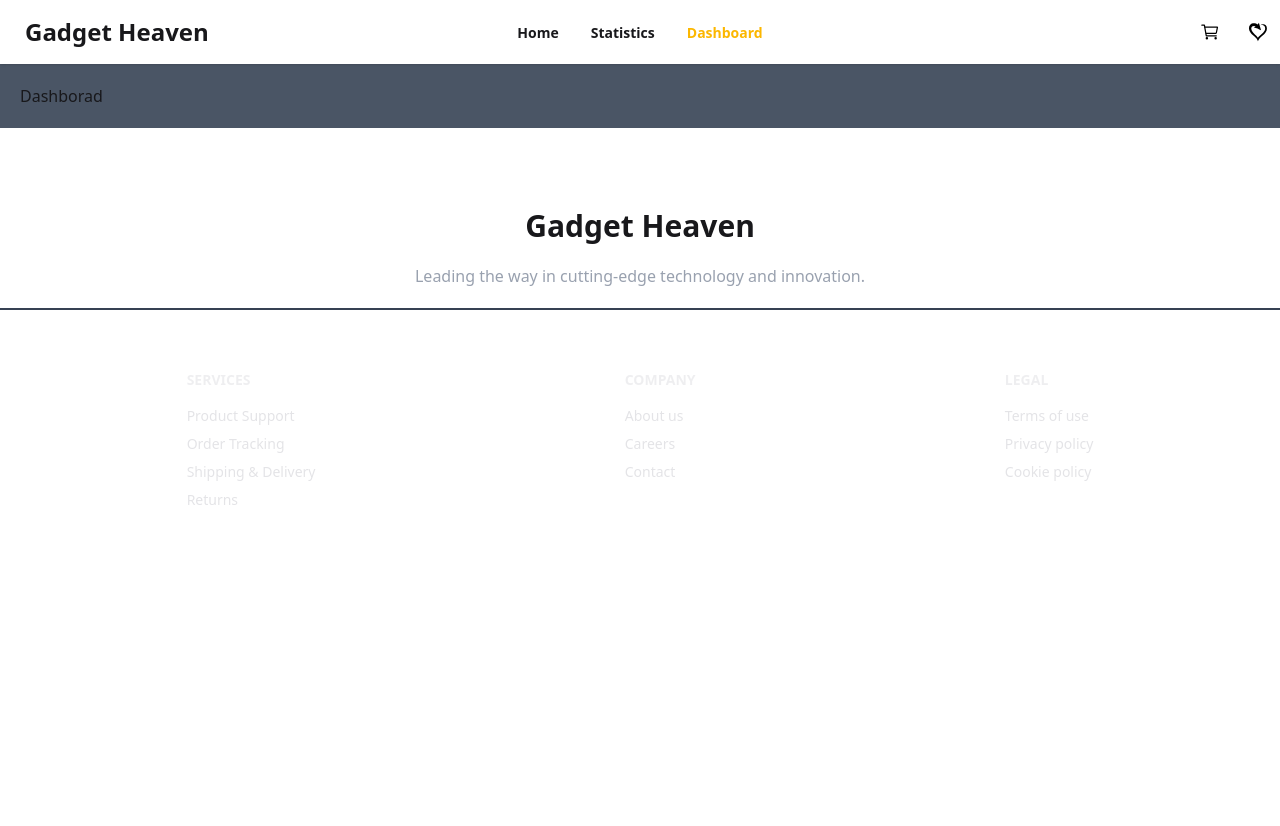
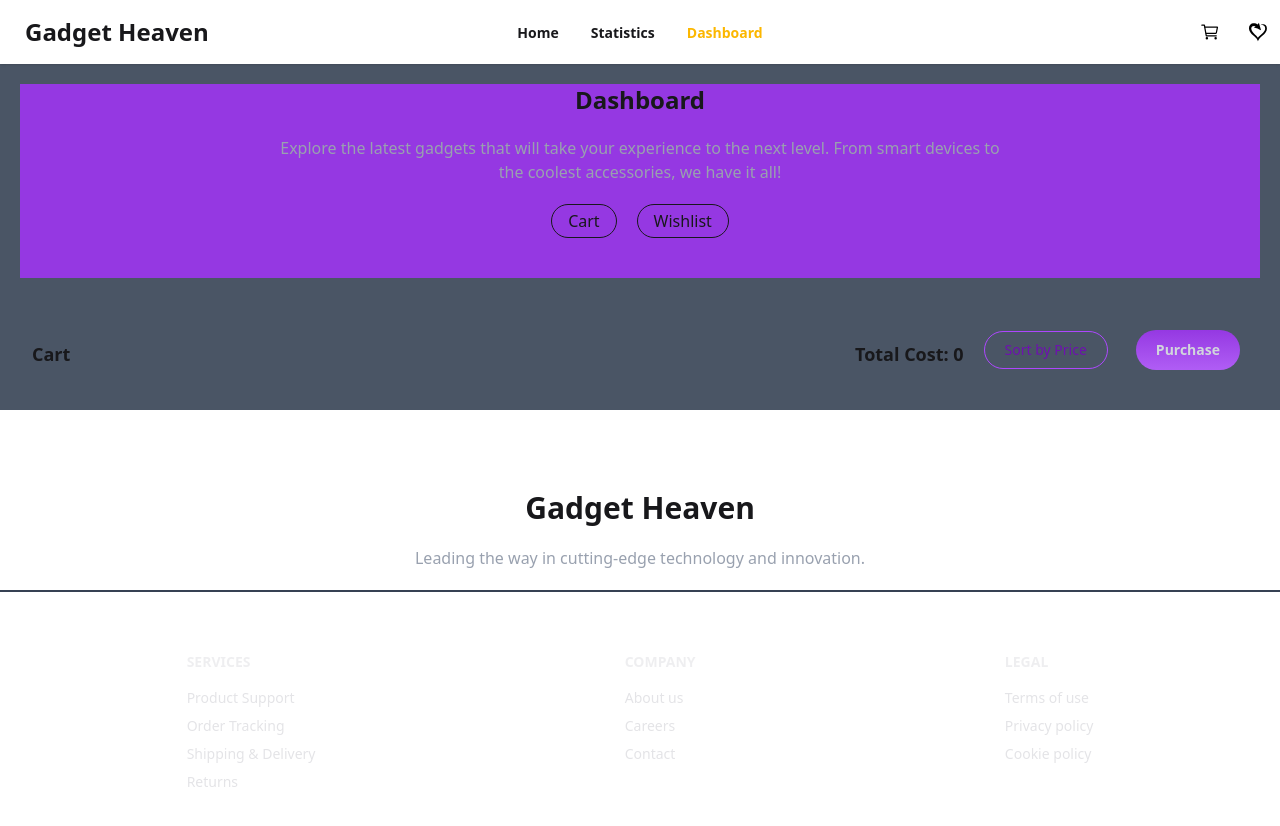
Before and after one commit to Shad-Bin-Abi-Aydid/Gadget-Heaven, a React (Vite) app: page /dashboard in a window 1280 px wide. Shown: the top 826 px of the page. Before the commit the page ends 800 px from the top, so only its background shows below. Built offline with nearby package versions, Linux system fonts and the light colour scheme.

Commit message:
Implement add-to-cart functionality with localStorage integration and dashboard display of stored cart data.

```diff
--- a/src/Pages/Dashboard.jsx
+++ b/src/Pages/Dashboard.jsx
@@ -1,11 +1,62 @@
-import React from 'react';
+import React, { useEffect, useState } from "react";
+import { getAllCartData } from "../utilities/localStroge";
+import Card from "../components/Card";
+import Heading from "../components/Heading";
 
 const Dashboard = () => {
-    return (
-        <div>
-            Dashborad
+  const [products, setProducts] = useState([]);
+
+  useEffect(() => {
+    const carts = getAllCartData();
+    setProducts(carts);
+  }, []);
+  const totalPrice = 0;
+
+  return (
+    <div>
+      <div className="text-center space-y-5 bg-[#9538E2] pb-10 mb-10">
+        <h1 className="text-2xl font-bold">Dashboard</h1>
+        <p className="text-gray-400">
+          Explore the latest gadgets that will take your experience to the next
+          level. From smart devices to <br /> the coolest accessories, we have
+          it all!
+        </p>
+        <div className="flex justify-center gap-5">
+          <button className="border-1 px-4 py-1 rounded-full">Cart</button>
+          <button className="border-1 px-4 py-1 rounded-full">Wishlist</button>
         </div>
-    );
+      </div>
+
+      {/* Carts Data */}
+      <div>
+
+        {/* Cart's info */}
+        <div className="flex flex-col md:flex-row justify-between items-center p-3">
+            <div>
+                <h3 className="text-lg font-bold">Cart</h3>
+            </div>
+            <div className="flex justify-center items-center gap-5">
+                <h3 className="text-lg font-bold">Total Cost: {totalPrice}</h3>
+                <button className="text-purple-800 text-sm px-5 py-2 text-center me-2 mb-2 border-1  rounded-full border-purple-500">Sort by Price</button>
+                <button className="text-gray-300 font-bold bg-gradient-to-b from-[#9538E2] to-[#b05df5] rounded-full text-sm px-5 py-2.5 text-center me-2 mb-2">Purchase</button>
+            </div>
+        </div>
+
+        {/* cart's */}
+        {
+
+        }
+      </div>
+
+      {
+        <div className="grid grid-cols-1 md:grid-cols-2 lg:grid-cols-3 gap-4 ">
+          {products.map((item) => (
+            <Card key={item.product_id} item={item}></Card>
+          ))}
+        </div>
+      }
+    </div>
+  );
 };
 
 export default Dashboard;
--- a/src/Pages/GadgetDetails.jsx
+++ b/src/Pages/GadgetDetails.jsx
@@ -2,16 +2,19 @@ import React, { useEffect, useState } from "react";
 import { useLoaderData, useParams } from "react-router-dom";
 import { GiSelfLove } from "react-icons/gi";
 import { IoCartOutline } from "react-icons/io5";
+import { addCartData } from "../utilities/localStroge";
 
 const GadgetDetails = () => {
   const data = useLoaderData();
   const { id } = useParams();
-  const [product, setProduct] = useState([data]);
+  const [product, setProduct] = useState(null);
 
   useEffect(() => {
     const findData = data.find((item) => item.product_id == id);
     setProduct(findData);
   }, [data, id]);
+
+  if (!product) return <p>Loading...</p>;
 
   const {
     product_image,
@@ -22,6 +25,13 @@ const GadgetDetails = () => {
     rating,
     availability,
   } = product;
+
+
+  const handleCart = (product) =>{
+    addCartData(product);
+
+  }
+
   return (
     <div>
       <div className="text-center space-y-5 bg-[#9538E2] pb-52">
@@ -36,16 +46,29 @@ const GadgetDetails = () => {
       {/* Details Card */}
       <div className="flex flex-col md:flex-row justify-start items-center gap-10 bg-gray-700 mt-10 mx-20 p-5 rounded-xl">
         <div className="w-full max-w-[424px]">
-          <img className="w-full h-auto object-contain rounded-xl" src={product_image} alt="" />
+          <img
+            className="w-full h-auto object-contain rounded-xl"
+            src={product_image}
+            alt=""
+          />
         </div>
         <div className="space-y-3">
           <h1 className="text-2xl font-bold">{product_title}</h1>
           <p className="text-lg font-bold text-gray-300">Price: $ {price}</p>
+          {availability ? (
+            <p className="text-green-500 border-1 border-green-800 bg-gray-500 inline-block px-2 py-1 rounded-full">
+              In Stock
+            </p>
+          ) : (
+            <p className="text-red-700 border-1 border-red-800 bg-gray-500 inline-block px-2 py-1 rounded-full">
+              Sold Out
+            </p>
+          )}
           <p className="text-gray-400">{description}</p>
           <p className="text-lg font-bold">Specification:</p>
-          {/* {
-                specification.map((item,idx) => <li key={idx}>{item[idx]}</li>)
-            } */}
+          {specification.map((item, idx) => (
+            <li key={idx}>{item}</li>
+          ))}
           <p className="text-lg font-bold">Rating</p>
           <div className="flex justify-start gap-5">
             <div className="rating">
@@ -84,8 +107,11 @@ const GadgetDetails = () => {
             <p className="bg-gray-700 px-2 rounded-full">{rating}</p>
           </div>
           <div className="flex justify-start gap-5">
-            <button className="bg-[#9538E2] font-bold px-2 py-1 rounded-full btn border-1 border-[#9538E2]">
-              Add to Card <span className="text-xl"><IoCartOutline /></span>
+            <button onClick={()=>handleCart(product)} className="bg-[#9538E2] font-bold px-2 py-1 rounded-full btn border-1 border-[#9538E2]">
+              Add to Cart
+              <span className="text-xl">
+                <IoCartOutline />
+              </span>
             </button>
             <button className="border-1 border-gray-300 py-1 px-2 rounded-xl btn">
               <GiSelfLove />
--- a/src/components/GadgetsCard.jsx
+++ b/src/components/GadgetsCard.jsx
@@ -22,9 +22,9 @@ const GadgetsCard = () => {
 
   useEffect(() => {
     if (!categoryId) {
+      setAllData(data);
+    }else if(categoryId === "all"){
       setAllData(data.slice(0,9));
-    }else if(categoryId === "all"){
-      setAllData(data);
     }else {
       const categoryWiseData = [...data].filter(
         (item) => item.category_id === categoryId
@@ -43,7 +43,7 @@ const GadgetsCard = () => {
         <div className="text-center flex flex-col bg-gray-800 mx-7 rounded-xl w-fit self-start py-5">
           <NavLink
             to="/category/all"
-            onClick={()=>setAllData(data)}
+            onClick={()=>setAllData(data.slice(0,5))}
             className={({ isActive }) =>
               `btn bg-gray-600 mx-16 my-3 p-2 rounded-xl ${
                 isActive ? "text-warning" : "hover:text-warning"
--- /dev/null
+++ b/src/components/Heading.jsx
@@ -0,0 +1,14 @@
+import React from 'react';
+
+const Heading = ({title, subTitle}) => {
+    return (
+        <div className="text-center space-y-5 bg-[#9538E2] pb-52">
+        <h1 className="text-2xl font-bold">{title}</h1>
+        <p className="text-gray-400">
+          {subTitle}
+        </p>
+      </div>
+    );
+};
+
+export default Heading;
--- /dev/null
+++ b/src/utilities/localStroge.js
@@ -0,0 +1,43 @@
+const getAllCartData = () =>{
+    const all = localStorage.getItem('cart');
+
+    // check in localStorage have any data or not
+    if(all){
+        const carts = JSON.parse(all);
+        return carts;
+    }else{
+        return []
+    }
+}
+
+
+// add data to local storage
+
+const addCartData = product =>{
+    const carts = getAllCartData();
+
+    // check the data is already exist or not
+    const isExist = carts.find(item => item.product_id == product.product_id);
+
+    if(isExist) return alert('This is already added!');
+
+    carts.push(product);
+    localStorage.setItem('cart', JSON.stringify(carts));
+    alert('Successfully Added!');
+}
+
+
+// remove data from local storage
+
+const removeCarts = id =>{
+    // get all previously saved data
+    const carts = getAllCartData();
+
+    const remaining = carts.filter(product => product.product_id != id);
+
+    // Now set the new list of item to local storage.
+    localStorage.setItem('cart', JSON.stringify(remaining));
+    alert('Successfully Removed');
+}
+
+export{addCartData, getAllCartData, removeCarts}
```
